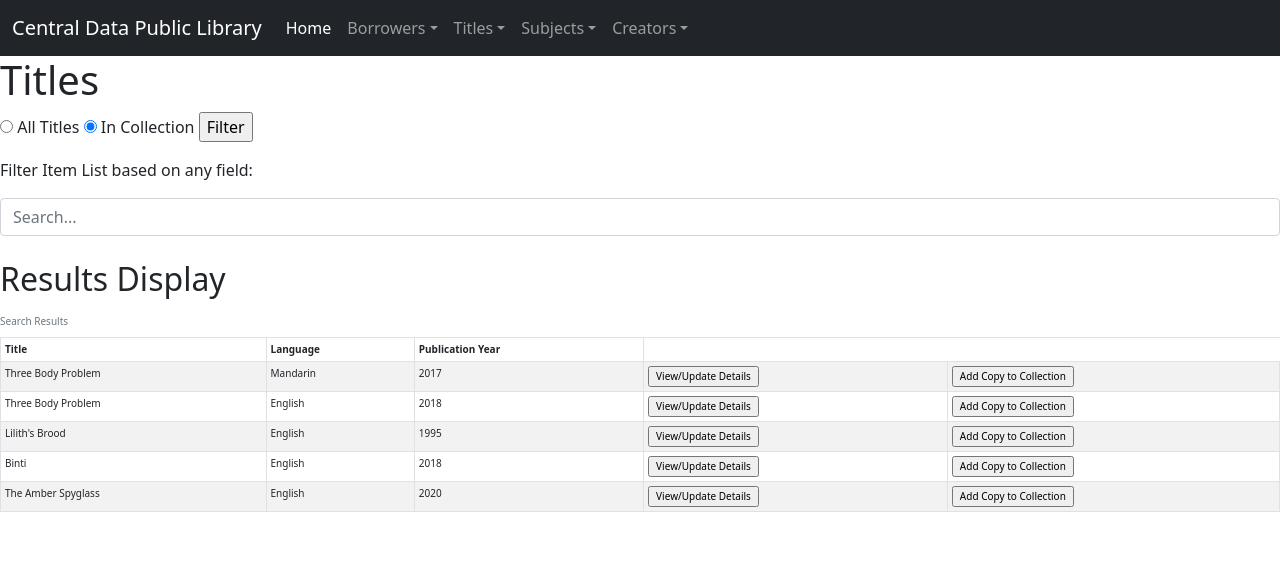
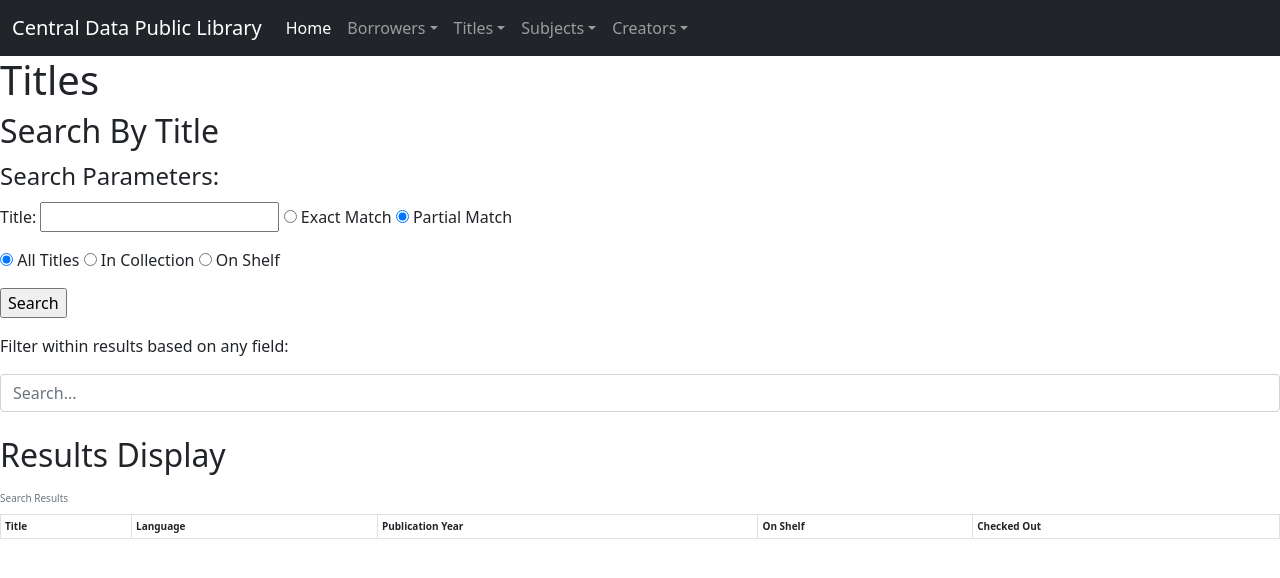
Before and after one commit to stumpfjo/CS340_Project, a Flask app: page /titles/search_titles in a window 1280 px wide. Shown: the top 578 px of the page. Run offline with Flask 2, Linux system fonts and the light colour scheme; lists and menus that the app fills with data are empty; some libraries are stand-ins or nearby versions.

Commit message:
working title search

```diff
--- a/app.py
+++ b/app.py
@@ -3,7 +3,7 @@
 # Copied from /OR/ Adapted from /OR/ Based on:
 # Source URL: https://github.com/gkochera/CS340-demo-flask-app
 
-from flask import Flask, render_template, request, json, jsonify
+from flask import Flask, render_template, request, json, jsonify, abort
 import database.db_connector as db
 import os
 
@@ -219,10 +219,38 @@ def add_titles():
     else:
         return render_template("titles/add_titles.html"), 200
 
-@app.route('/titles/search_titles')
+@app.route('/titles/search_titles', methods=['GET'])
 def search_titles():
     # step 5
-    return render_template("titles/search_titles.html")
+    if request.args.get('search') != 'Search':
+        return render_template("titles/search_titles.html", titles=None)
+    else:
+        query = "SELECT t.title_id, t.title_text, t.language, t.publication_year, IFNULL(co.checked_out,0) AS num_checked_out, IFNULL(os.on_shelf,0) AS num_on_shelf FROM Titles AS t LEFT OUTER JOIN (select title_id, COUNT(*) AS checked_out FROM Items WHERE borrower_id IS NOT NULL GROUP BY title_id) AS co ON t.title_id = co.title_id LEFT OUTER JOIN (select title_id, COUNT(*) AS on_shelf FROM Items WHERE borrower_id IS NULL GROUP BY title_id) AS os ON t.title_id = os.title_id"
+
+        # Select the correct search type for WHERE clause
+        search_string = request.args.get('title_text')
+        if request.args.get('t_match_type') == 'partial':
+            search_string = '%' + search_string + '%'
+            query = query + " WHERE title_text LIKE %(t_text)s"
+        else:
+            query = query + " WHERE title_text = %(t_text)s"
+        query_params = {'t_text': search_string}
+
+        # Add additional limits if required
+        if request.args.get('t_collection_type') == 'in_collection':
+            query = query + " AND IFNULL(co.checked_out,0) + IFNULL(os.on_shelf,0) > 0"
+        elif request.args.get('t_collection_type') == 'on_shelf':
+            query = query + " AND IFNULL(os.on_shelf,0) > 0"
+
+        # run the query
+        try:
+            cursor = db.execute_query(
+                db_connection=db_connection,
+                query=query, query_params=query_params)
+            results = cursor.fetchall()
+        except:
+            abort(400)
+        return render_template("titles/search_titles.html", titles=results)
 
 @app.route('/titles/update_title', methods=['GET', 'POST'])
 def update_title():
--- a/database/dml_queries.sql
+++ b/database/dml_queries.sql
@@ -145,3 +145,9 @@ WHERE Title_Creators.title_id = :titleIdInput AND Title_Creators.creator_id = :c
 -- remove subject/title relationship for a specific title in update/details tab
 DELETE FROM Title_Subjects
 WHERE Title_Subjects.title_id = :titleIdInput AND Title_Subjects.subject_id = :subjectIdInput
+
+
+SELECT t.title_text, t.language, t.publication_year, IFNULL(co.checked_out,0), IFNULL(os.on_shelf,0)
+FROM Titles AS t
+LEFT OUTER JOIN (select title_id, COUNT(*) AS checked_out FROM Items WHERE borrower_id IS NOT NULL GROUP BY title_id) AS co ON t.title_id = co.title_id
+LEFT OUTER JOIN (select title_id, COUNT(*) AS on_shelf FROM Items WHERE borrower_id IS NULL GROUP BY title_id) AS os ON t.title_id = os.title_id;
--- a/templates/titles/search_titles.html
+++ b/templates/titles/search_titles.html
@@ -2,37 +2,37 @@
 
 {% block content %}
 <h1>Titles</h1>
-  <form method="GET" action="{{url_for('search_titles')}}">
+  <!--<form method="GET" action="{{url_for('search_titles')}}">
     <p>
     <input type="radio" id="all" name="filterType" value="all">
     <label for="all">All Titles</label>
     <input type="radio" id="collection" name="filterType" value="collection" checked="checked">
     <label for="collection">In Collection</label>
     <input type="submit" name="filter" value="Filter">
-  </form>
-    <!--<h2>Search By Title</h2>
-    <form id="search_titles">
+  </form>-->
+    <h2>Search By Title</h2>
+    <form id="search_titles" method="GET" action="{{url_for('search_titles')}}">
       <fieldset>
-        <legend>New Title Information</legend>
+        <legend>Search Parameters:</legend>
         <p>
           <label for="title_text">Title:</label>
           <input type="text" id="title_text" name="title_text">
           <input type="radio" id="t_exact" name="t_match_type" value="exact">
           <label for="t_exact">Exact Match</label>
-          <input type="radio" id="t_artial" name="t_match_type" value="partial" checked="checked">
-          <label for="fPartial">Partial Match</label>
+          <input type="radio" id="t_partial" name="t_match_type" value="partial" checked="checked">
+          <label for="t_partial">Partial Match</label>
         <p>
-          <input type="radio" id="t_all" name="t_collection_type" value="all">
+          <input type="radio" id="t_all" name="t_collection_type" value="all" checked="checked">
           <label for="t_all">All Titles</label>
           <input type="radio" id="t_in_collection" name="t_collection_type" value="in_collection">
           <label for="t_in_collection">In Collection</label>
           <input type="radio" id="t_on_shelf" name="t_collection_type" value="on_shelf">
           <label for="t_on_shelf">On Shelf</label>
         <p>
-          <input type="submit" id="search_titles" value="Search">
+          <input type="submit" name="search" value="Search">
       </fieldset>
-    </form>-->
-<p>Filter Item List based on any field:</p>
+    </form>
+<p>Filter within results based on any field:</p>
   <input class="form-control" id="myInput" type="text" placeholder="Search...">
 <br>
 <h2>Results Display</h2>
@@ -43,9 +43,35 @@
       <th>Title</th>
       <th>Language</th>
       <th>Publication Year</th>
+      <th>On Shelf</th>
+      <th>Checked Out</th>
     </tr>
   </thead>
   <tbody>
+    {% if titles is not none %}
+    {% for title in titles %}
+    <tr>
+      <td>{{title['title_text']}}</td>
+      <td>{{title['language']}}</td>
+      <td>{{title['publication_year']}}</td>
+      <td>{{title['num_checked_out']}}</td>
+      <td>{{title['num_on_shelf']}}</td>
+      <td>
+        <form method="get" action="{{url_for('update_title')}}">
+          <input type="hidden" value="{{title['title_id']}}" name="title_id">
+          <input type="submit" name="update" value="View/Update Details">
+        </form>
+      </td>
+      <td>
+        <form method="get" action="{{url_for('add_item')}}">
+          <input type="hidden" value="{{title['title_id']}}" name="title_id">
+          <input type="submit" name="add_item" value="Add Copy to Collection">
+        </form>
+      </td>
+    </tr>
+    {% endfor %}
+    {% endif %}
+    <!--
     <tr>
       <td>Three Body Problem</td>
       <td>Mandarin</td>
@@ -131,6 +157,7 @@
         </form>
       </td>
     </tr>
+    -->
   </tbody>
 </table>
 
```
